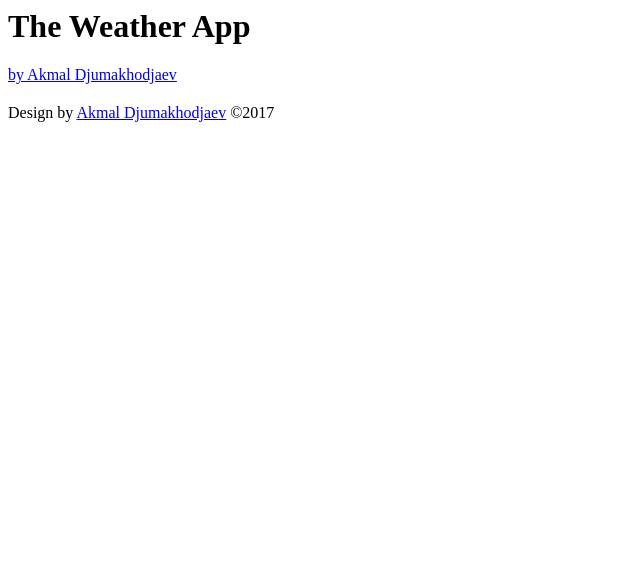
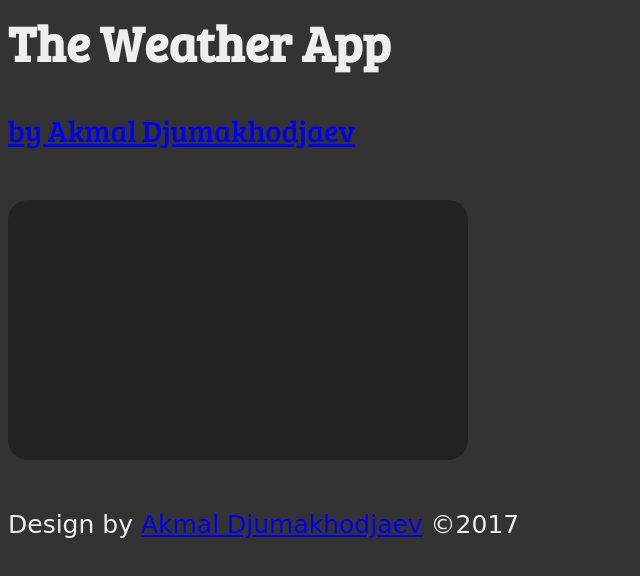
Before and after one commit to akmaldju/The-Weather-App, a plain HTML site: page index.html in a window 1280 px wide. Shown: the whole page, without its empty margins (0-640 px from the left). Drawn offline with Linux system fonts and the light colour scheme.

Commit message:
Added missed imports

```diff
--- a/index.html
+++ b/index.html
@@ -1,5 +1,10 @@
+<html>
+  <head>
+    <link rel="stylesheet" href="style.css">
     <link href="https://fonts.googleapis.com/css?family=Bree+Serif" rel="stylesheet">
-
+    <script type="text/javascript" src="script.js"></script>
+  </head>
+  <body>
     <div id="wrapper" class="center-block">
       <h1 class="text-center">The Weather App</h1>
       <a href="https://codepen.io/akmaldju/full/ooqxPw"><p id="name" class="text-center">by Akmal Djumakhodjaev</p></a>
@@ -13,3 +18,5 @@
     <div id="footer">
       <div id="author" class="text-center">   <p>Design by <a href="https://www.freecodecamp.org/akmaldju" target="_blank">Akmal Djumakhodjaev</a> &copy2017</p></div>
     </div>
+  </body>
+</html>
```
Lines whose indentation alone changed are shown as unchanged.
